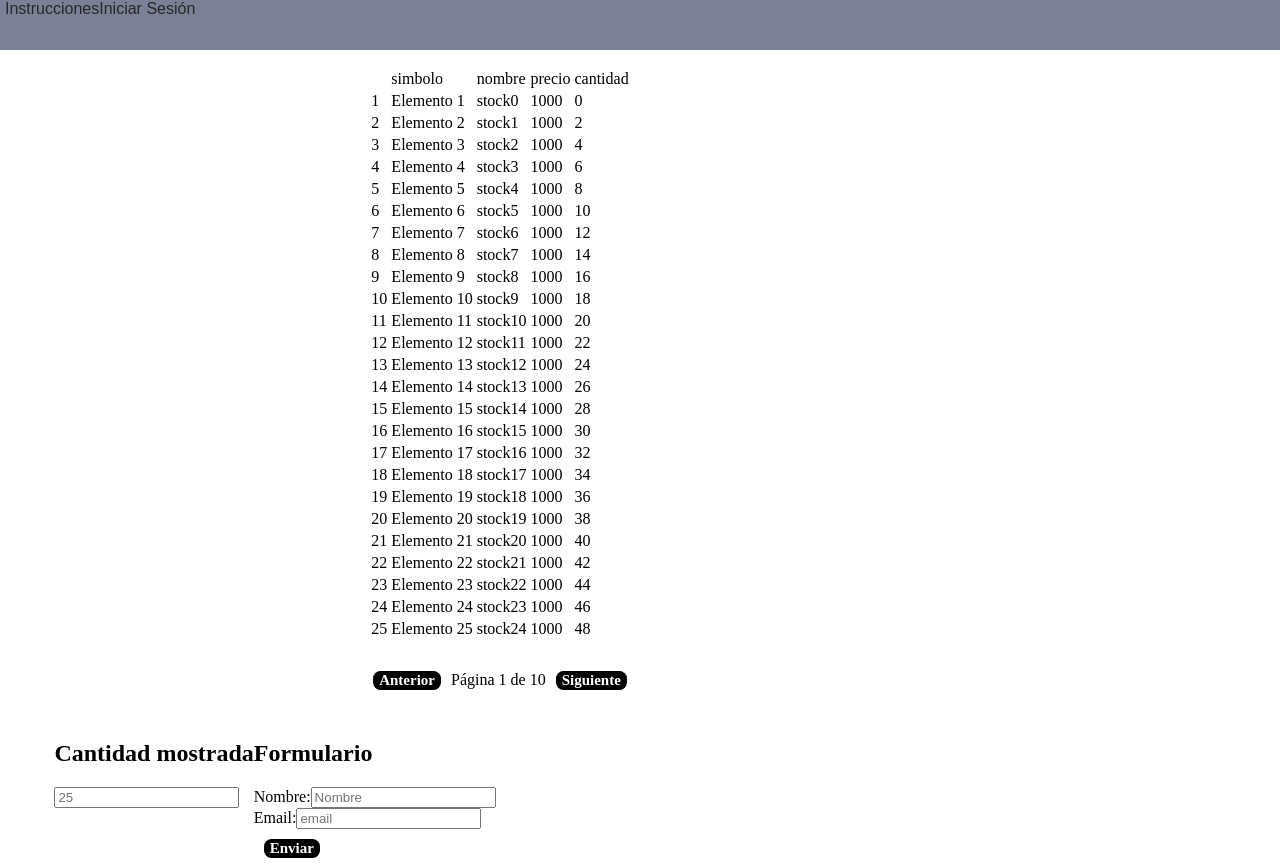
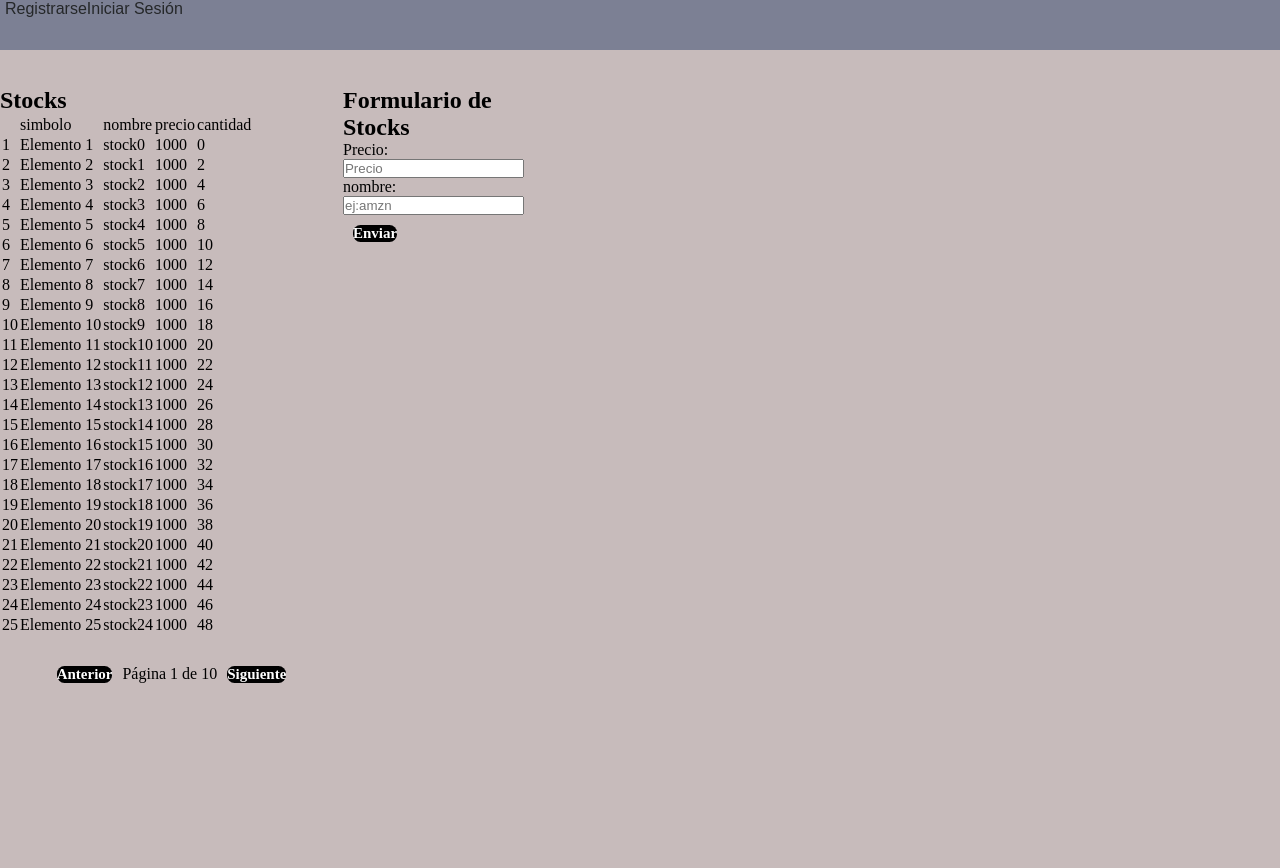
Before and after one commit to llambias/Front-arquisis, a React (Vite) app: page / in a window 1280 px wide. After the commit the page ends 800 px from the top, so only its background shows below. Built offline with nearby package versions, Linux system fonts and the light colour scheme.

Commit message:
cambios base a la pagina

```diff
--- a/package.json
+++ b/package.json
@@ -10,9 +10,11 @@
     "preview": "vite preview"
   },
   "dependencies": {
+    "axios": "^1.8.4",
     "react": "^19.0.0",
     "react-dom": "^19.0.0",
-    "react-router-dom": "^7.5.1"
+    "react-router-dom": "^7.5.1",
+    "rsuite": "^5.80.0"
   },
   "devDependencies": {
     "@eslint/js": "^9.22.0",
--- a/src/Router.jsx
+++ b/src/Router.jsx
@@ -1,24 +1,18 @@
 import { BrowserRouter, Routes, Route } from 'react-router-dom'
 import Inicial from './pages/Inicial';
-// import Instrucciones from './Paginas/Instrucciones';
-// import AboutUs from './Paginas/AboutUs';
-// import Principal from './Paginas/Principal';
-// import Login from './Paginas/Login';
-// import Register from './Paginas/Register';
-// import AdminCheck from './protected/AdminCheck'
-// import UserCheck from './protected/UserCheck'
+
+import Login from './pages/Login';
+import Signin from './pages/Signin';
+
 
 function Router(){
   return (
       <Routes>
         <Route path={"/"} element={<Inicial/>}/>
-        {/*<Route path={"/Instructions"} element={<Instrucciones/>}/>
-        <Route path={"/AboutUs"} element={<AboutUs/>}/>
         <Route path={"/Login"} element={<Login/>}/>
-        <Route path={"/Principal"} element={<Principal/>}/>
-        <Route path={"/Register"} element={<Register/>}/>
-        <Route path={"/admin"} element={<AdminCheck/>}/>
-        <Route path={"/user"} element={<UserCheck/>}/> */}
+        <Route path={"/Signin"} element={<Signin/>}/>
+
+
       </Routes>
   )
 }
--- a/src/components/Navbar.jsx
+++ b/src/components/Navbar.jsx
@@ -10,7 +10,7 @@ export default function Navbar() {
                     <div className='nav-left'>
                     </div>
                     <div className='nav-right'>
-                        <Link className='links' to="/Instructions">Instrucciones</Link>
+                        <Link className='links' to="/Signin">Registrarse</Link>
 
                         <Link className='links' to="/Login">Iniciar Sesión</Link>
                     </div>
--- a/src/index.css
+++ b/src/index.css
@@ -23,7 +23,7 @@ a:hover {
 } */
 
 body {
-  background-color: rgb(224, 250, 251);
+  background-color: rgb(199, 187, 187);
   margin: 0;
   display: flex;
   place-items: center;
@@ -34,11 +34,17 @@ body {
 h1 {
   font-size: 3.0em;
   line-height: 1.1;
+}.container {
+  display: flex; /* Use flexbox layout */
+  width:100%;
+  background-color: inherit;
+  top: 100%;
+  left: 100%;
 }
 
 button{
   background: black;
-  color: white;
+  color:rgb(199, 187, 187);;
  border: none;
  border-radius: 0.5em;
  font-size: 15px;
@@ -48,8 +54,9 @@ button{
 
 }
 
+
 button:hover {
-  transform: scale(1.05);
+  transform: scale(1.1);
 }
 /* button:focus,
 button:focus-visible {
--- a/src/pages/Inicial.css
+++ b/src/pages/Inicial.css
@@ -1,9 +1,8 @@
 body {
-    background-color: white;
-    /* margin: 0;
+    margin: 0;
     display: flex;
     place-items: center;
-    min-width: 320px;
+    /* min-width: 320px;
     min-height: 100vh; */
   }
 .right_side{
@@ -31,4 +30,19 @@ button{
  cursor: pointer;
  margin:10px;
 }
+.container {
+  display: flex; /* Use flexbox layout */
+  width:100%;
+  background-color: inherit;
+  top: 100%;
+  left: 100%;
+}
+.sidebar {
+  flex: 0 0 25%; /* Set the initial and minimum width of the sidebar to 25% */
+
+}
+.content {
+  flex: 1; /* Fill the remaining space with the main content */
+
+}
 /* className="flex justify-between items-center" */
--- a/src/pages/Inicial.jsx
+++ b/src/pages/Inicial.jsx
@@ -20,8 +20,8 @@ const Inicial = () => {
     if (currentPage > 1) setCurrentPage(currentPage - 1);
   };
     return (
-    <>
-    <div className="left_side">
+  <section className="container">
+    <section className="content">
       <div className="p-4 max-w-2xl mx-auto">
         <h2 className="text-2xl font-bold mb-4">Stocks</h2>
         <table align='center'>
@@ -46,7 +46,6 @@ const Inicial = () => {
           ))}
         </tbody>
         </table>
-
         <div className="button-container" align='center'>
           <button
             onClick={handlePreviousPage}
@@ -67,31 +66,28 @@ const Inicial = () => {
           </button>
         </div>
 
+
       </div>
-    </div>
-    <div className='right_side'>
-      <div className="form-section">
-        <h2>Cantidad mostrada</h2>
-        <input type="number" name="cantidad" placeholder="25"/>
-      </div>
-      <div className="form-section">
-        <h2>Formulario</h2>
+    </section>
+    <section className="sidebar">
+    <div className="form-section">
+        <h2>Formulario de Stocks</h2>
         <form >
           <label>
-            Nombre:
-            <input type="text" name="nombre" placeholder="Nombre"/>
+            Precio:
+            <input type="text" name="precio" placeholder="Precio"/>
           </label>
           <br />
           <label>
-            Email:
-            <input type="email" name="email" placeholder="email"  />
+            nombre:
+            <input type="text" name="nombre" placeholder="ej:amzn"  />
           </label>
           <br />
           <button type="submit">Enviar</button>
         </form>
       </div>
-    </div>
-  </>
+    </section>
+  </section>
   );
 }
 export default Inicial;
--- a/src/pages/Login.css
+++ b/src/pages/Login.css
@@ -9,7 +9,7 @@
     flex-direction: column;
     height: 350px;
     width: 350px;
-    color: #3e4144;
+    color: #413445;
 }
 
 .top_card{
@@ -31,101 +31,6 @@
 .container{
     top: 50%;
     left: 50%;
-    background-color: #87cefa;
-    border-bottom-left-radius: 8px;
-    border-bottom-right-radius: 8px;
-    border-top-left-radius: 8px;
-    border-top-right-radius: 8px;
+
+
 }
-
-img{
-    width: 80px;
-    height: auto;
-    max-height: 180px;
-}
-
-.full {
-    background-color: #2176bb;
-    width: 200px;
-    height: 50px;
-    color: #ffffff;
-    text-align: center;
-    border-radius: 10px;
-    font-size: large;
-    align-content: center;
-}
-
-.full:hover{
-    color: #2176bb;
-    background-color: #e0ffff;
-}
-
-.clean {
-    background-color: #87cefa;
-    height: 30px;
-    color: #3e4144;
-}
-
-.clean:hover{
-    color: #ffffff;
-    background-color: #87cefa;
-    border: #87cefa;
-}
-
-label{
-  font-weight: bold;
-  display: block;
-  align-items: stretch;
-  float: left;
-  height: 70px;
-}
-
-label:hover {
-    transform: translateY(0px);
-    transform: translateX(0px);
-}
-
-.ingresar_datos {
-    margin-bottom: 500px;
-}
-
-.input_ {
-    width: 300px;
-}
-
-.eye_icon {
-    width: 30px;
-    height: 30px;
-    background-color: #87cefa;
-    color: #3e4144;
-}
-
-.eye_icon:hover {
-    background-color: #87cefa;
-    border: #87cefa;
-    color: #3e4144;
-}.button {
-    padding: 12.5px 30px;
-    border: 0;
-    border-radius: 100px;
-    background-color: #B0E0E6;
-    color: #3e4144;
-    font-weight: Bold;
-    transition: all 0.5s;
-    -webkit-transition: all 0.5s;
-    margin-top: 10px;
-  }
-
-  .button:hover {
-    background-color: #6fc5ff;
-    box-shadow: 0 0 20px #AEF8F8;
-    transform: scale(1.1);
-  }
-
-  .button:active {
-    background-color: #007bff;
-    transition: all 0.25s;
-    -webkit-transition: all 0.25s;
-    box-shadow: none;
-    transform: scale(0.98);
-  }
--- a/src/pages/Login.jsx
+++ b/src/pages/Login.jsx
@@ -3,11 +3,9 @@ import { useState, useContext } from "react";
 import { IconButton } from "rsuite";
 import { Unvisible} from '@rsuite/icons';
 import { Link, useNavigate } from "react-router-dom";
-import './LoginBox.css';
+import './Login.css';
 import axios from "axios";
-import icono_usuario from "../assets/icono_usuario.png";
 
-import { AuthContext } from "../auth/AuthContext";
 import  URL_BACK   from "../../config";
 //const navigate = useNavigate();
 
@@ -33,11 +31,8 @@ function LoginBox() {
       }).then((response) => {
         console.log('Login successful', email);
         console.log(response);
-        // setError(false);
-        // setMsg("Login exitoso!");
         // Recibimos el token y lo procesamos
         const access_token = response.data.access_token;
-        //localStorage.setItem('token', access_token);
         setToken(access_token);
         console.log("Se seteo el token: ", access_token);
         navigate('/Principal');
@@ -55,7 +50,7 @@ function LoginBox() {
         <div className="top_card">
             <div className='ingresas_datos'>
                 <h4>Ingrese sus datos</h4>
-                <img src={icono_usuario}></img>
+
 
             </div>
 
--- /dev/null
+++ b/src/pages/Signin.jsx
@@ -0,0 +1,19 @@
+import React from "react";
+import { useState, useContext } from "react";
+import { Link, useNavigate } from "react-router-dom";
+import axios from "axios";
+
+import  URL_BACK   from "../../config";
+//const navigate = useNavigate();
+
+function Signin() {
+    console.log("login")
+  return (
+    <>
+
+
+    </>
+  )
+}
+
+export default Signin
```
